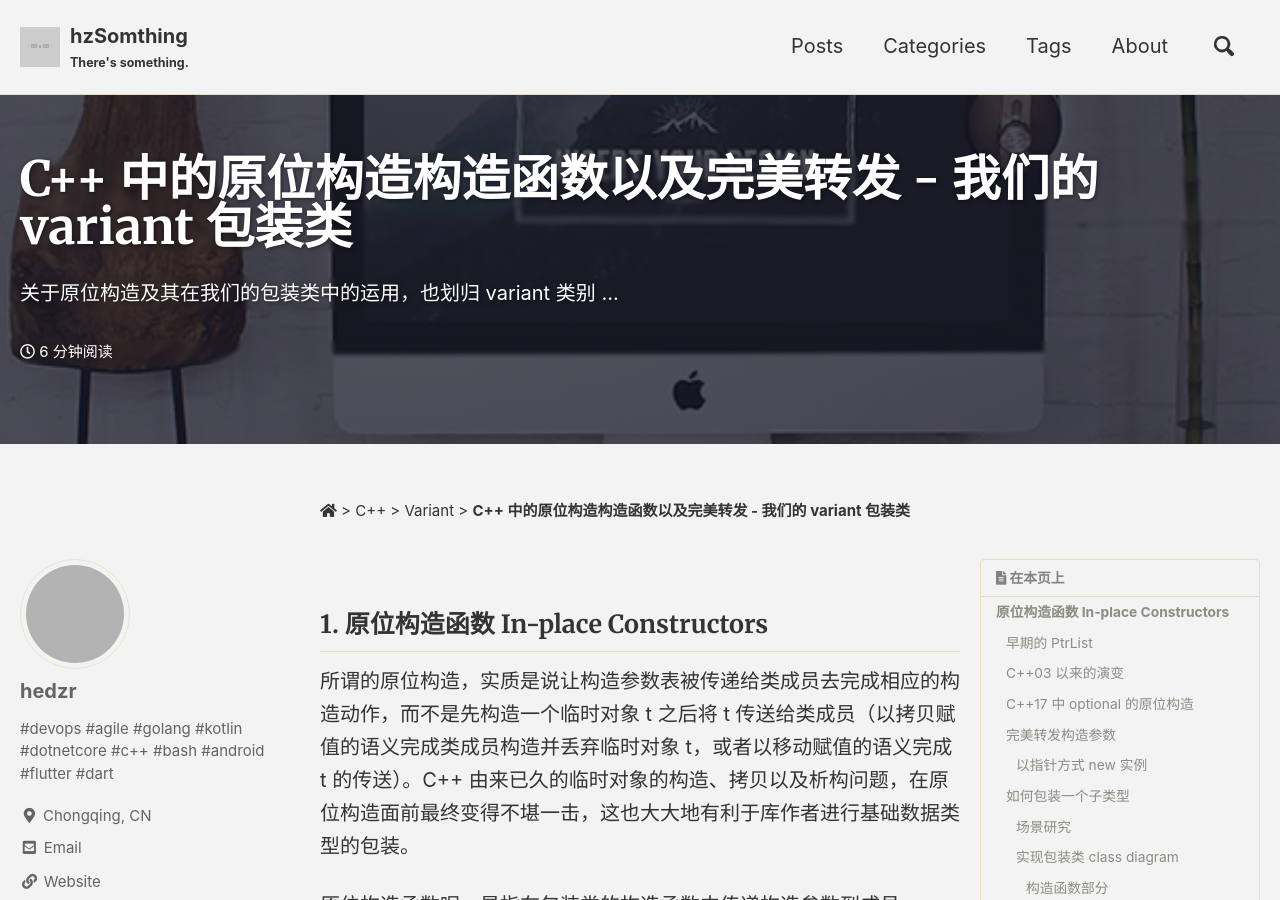
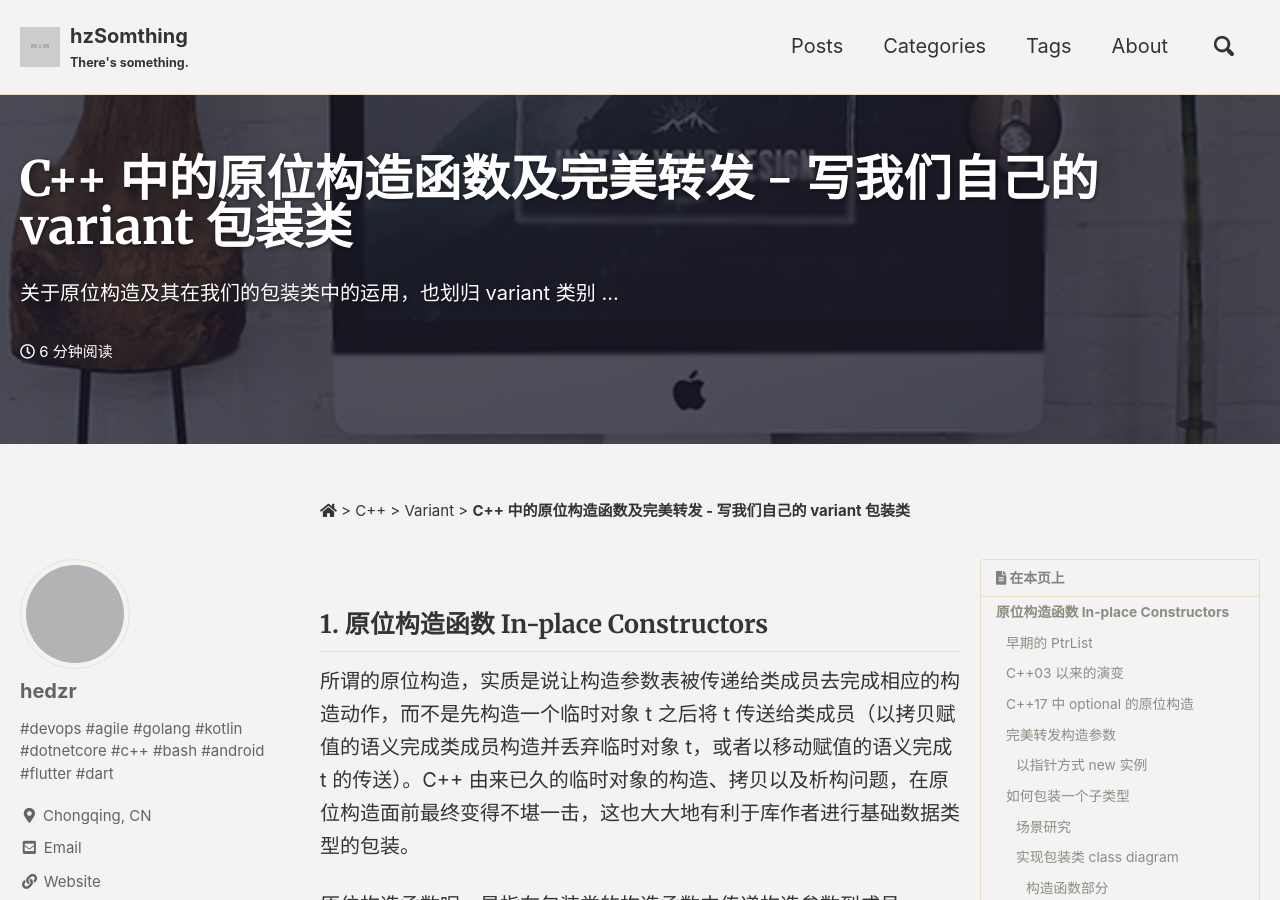
Before and after one commit to hedzr/hedzr.github.io, a Jekyll site: the page built from _posts/2021-1-15-in-place-construction-in-cxx.md, in a window 1280 px wide and 900 px high. Built offline with Jekyll 4.4.1, drawn with Linux system fonts in a browser that asks for light colours; cached includes are drawn as plain includes; emoji names are drawn with the system emoji font; some web fonts are replaced; comment, search, counter and statistics services are not loaded; grey boxes are pictures that could not be loaded.

Commit message:
rename title

```diff
--- a/_posts/2021-1-15-in-place-construction-in-cxx.md
+++ b/_posts/2021-1-15-in-place-construction-in-cxx.md
@@ -1,6 +1,6 @@
 ---
 layout: single
-title: 'C++ 中的原位构造构造函数以及完美转发 - 我们的 variant 包装类'
+title: 'C++ 中的原位构造函数及完美转发 - 写我们自己的 variant 包装类'
 date: 2021-1-15 06:00:00 +0800
 last_modified_at: 2021-1-15 08:13:12 +0800
 Author: hedzr
```
